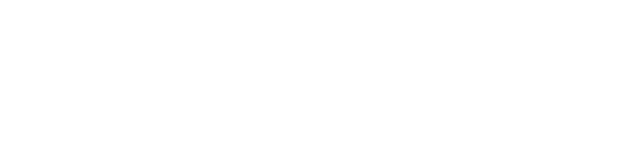
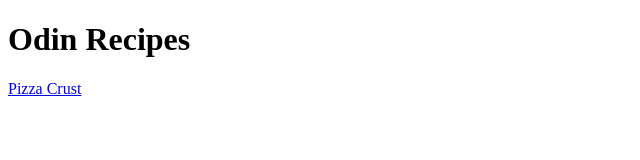
Before and after one commit to marcelcortez/odin-recipes, a plain HTML site: page index.html in a window 1280 px wide. Shown: the whole page, without its empty margins (0-640 px from the left). Drawn offline with Linux system fonts and the light colour scheme.

Commit message:
Insert messing header
Was inserted the H1 header that was missing

```diff
--- a/index.html
+++ b/index.html
@@ -6,6 +6,8 @@
     <title>Odin Recipes</title>
 </head>
 <body>
+    <h1>Odin Recipes</h1>
+    <a href="./recipes/pizzacrust.html">Pizza Crust</a>
 
 </body>
 </html>
```
